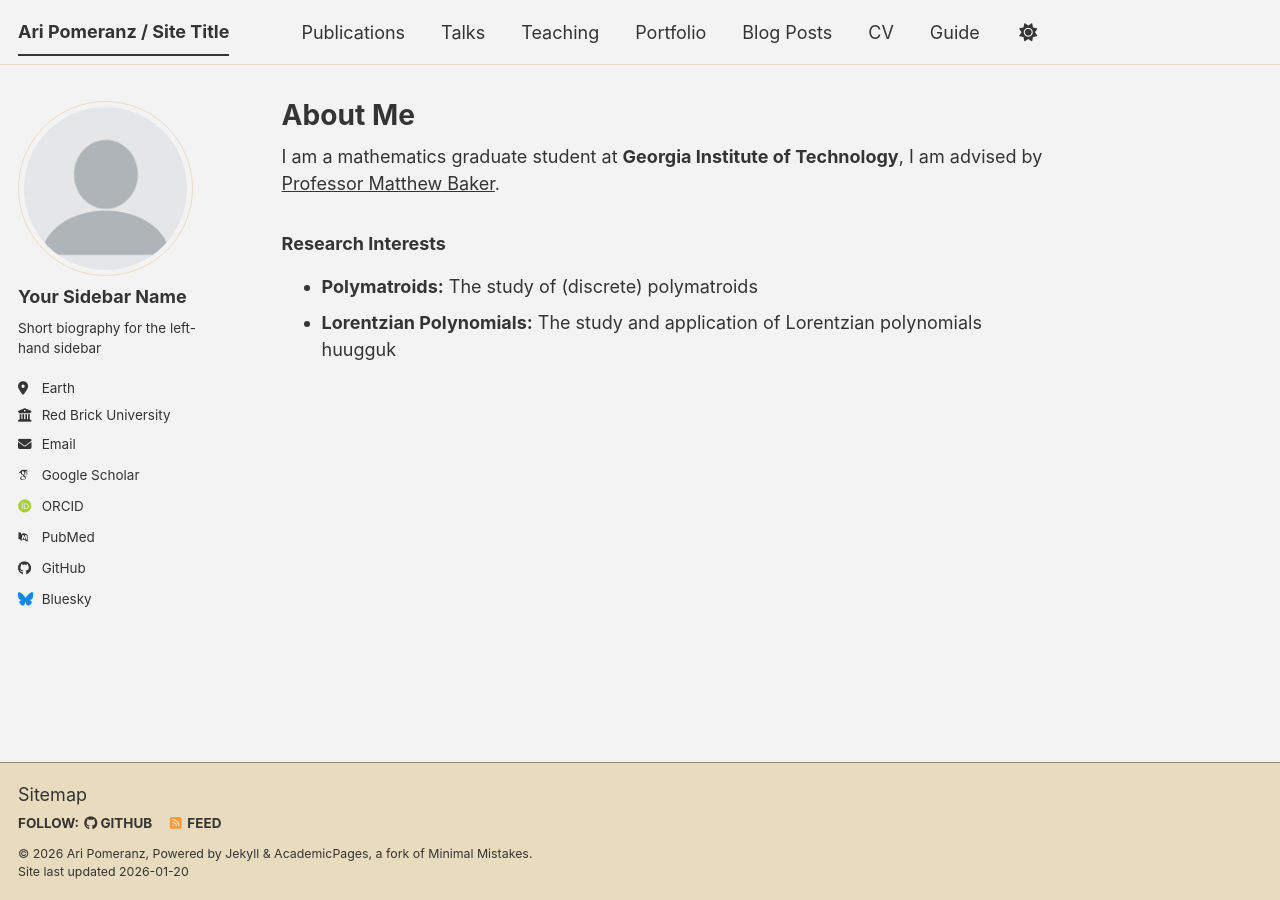
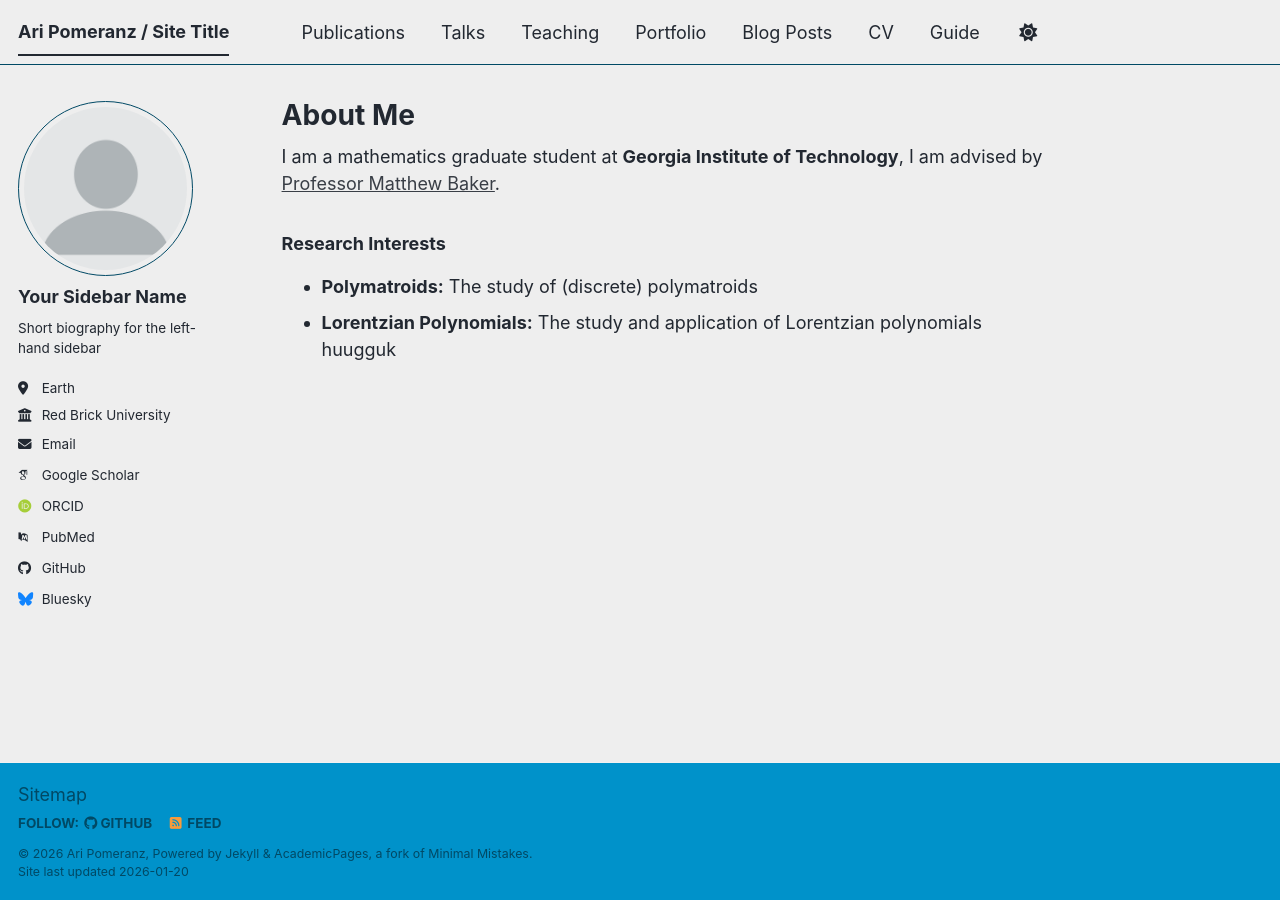
Before and after one commit to aripomeranz/aripomeranz, a Jekyll site: the page built from _pages/about.md, in a window 1280 px wide. Built offline with Jekyll 4.4.1, drawn with Linux system fonts in a browser that asks for light colours; some web fonts are replaced; a script bundle is joined from its source files by our own code; library files that are not in the unit come from our copies.

Commit message:
Update _config.yml

```diff
--- a/_config.yml
+++ b/_config.yml
@@ -8,8 +8,8 @@
 
 # Basic Site Settings
 locale                   : "en-US"
-site_theme               : "dirt" # The available themes options are "default", "air", "sunrise", "mint", "dirt" and "contrast"
-minimal_mistakes_skin    : "dirt"
+site_theme               : "air" # The available themes options are "default", "air", "sunrise", "mint", "dirt" and "contrast"
+minimal_mistakes_skin    : "air"
 title                    : "Ari Pomeranz / Site Title"
 title_separator          : "-"
 name                     : &name "Ari Pomeranz"
```
